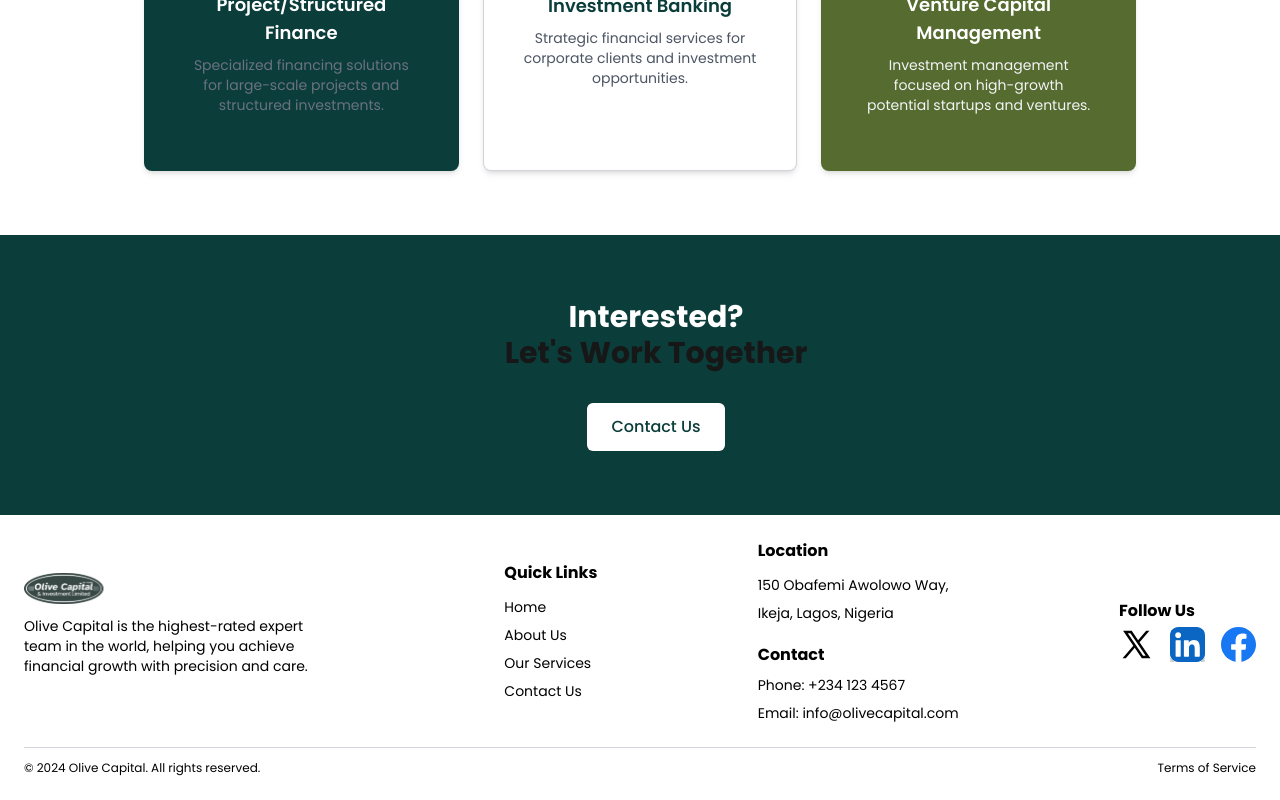
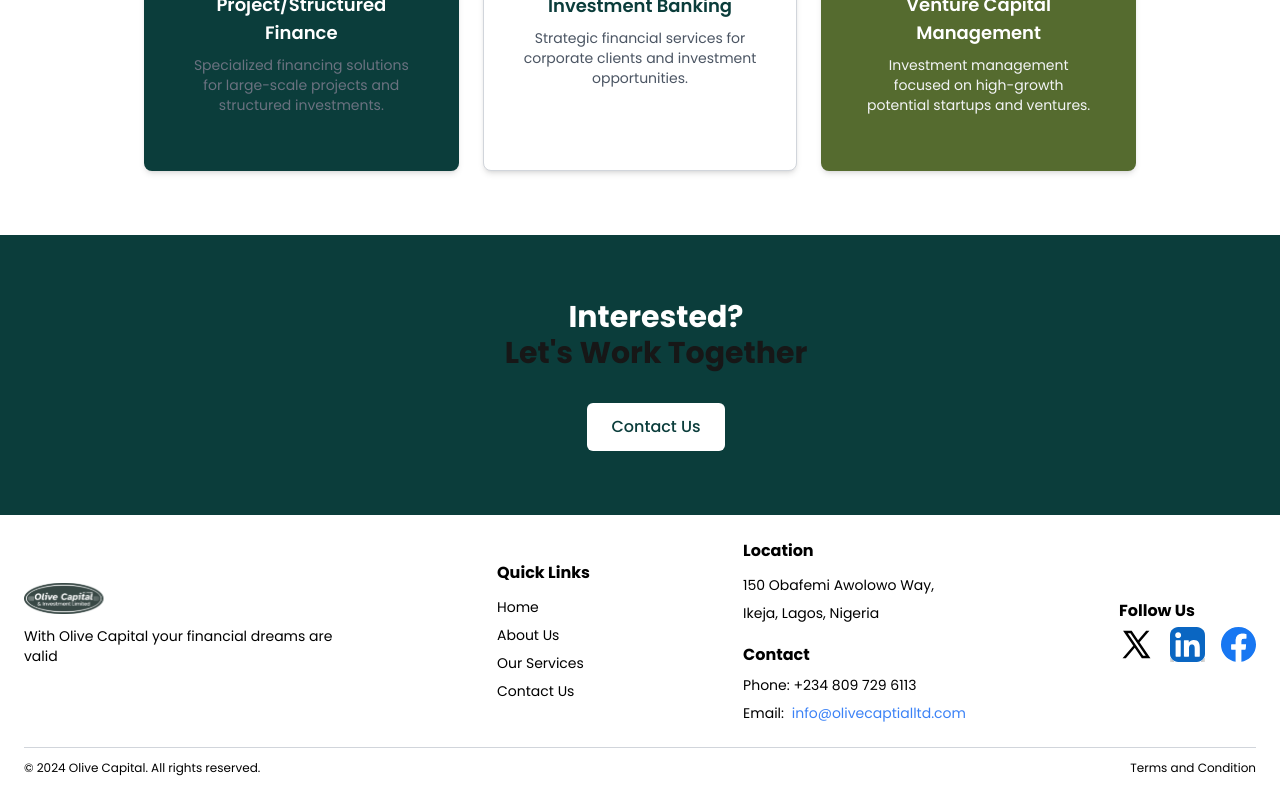
Before and after one commit to danielopara/olive-capital-website, a Next.js app: page / in a window 1280 px wide. Shown: the part 2645-3445 px from the top of the page. Built offline with nearby package versions, Linux system fonts and the light colour scheme.

Commit message:
adding pdf download

```diff
--- a/app/components/Footer.tsx
+++ b/app/components/Footer.tsx
@@ -1,6 +1,7 @@
 import React from "react";
 import Image from "next/image";
 import SocialButton from "./SocialButton";
+import Terms from "./Terms";
 
 export default function Footer() {
   const currentYear = new Date().getFullYear();
@@ -17,8 +18,7 @@ export default function Footer() {
             </a>
           </h3>
           <p className="text-sm mb-3 max-w-xs text-left text-black">
-            Olive Capital is the highest-rated expert team in the world, helping
-            you achieve financial growth with precision and care.
+            With Olive Capital your financial dreams are valid{" "}
           </p>
         </div>
 
@@ -37,8 +37,16 @@ export default function Footer() {
           <p>150 Obafemi Awolowo Way,</p>
           <p>Ikeja, Lagos, Nigeria</p>
           <h4 className="font-bold mt-3 text-base">Contact</h4>
-          <p>Phone: +234 123 4567</p>
-          <p>Email: info@olivecapital.com</p>
+          <p>Phone: +234 809 729 6113</p>
+          <p>
+            Email:{" "}
+            <a
+              href="mailto:info@olivecaptialltd.com"
+              className="text-blue-500 hover:underline ml-1"
+            >
+              info@olivecaptialltd.com
+            </a>
+          </p>
         </div>
 
         {/* Social buttons section */}
@@ -58,7 +66,7 @@ export default function Footer() {
           &copy; {currentYear} Olive Capital. All rights reserved.
         </small>
         <div className="flex flex-col md:flex-row justify-end mt-4 md:mt-0 space-y-1 md:space-y-0 md:space-x-3 text-xs text-black">
-          <a href="/terms">Terms of Service</a>
+          <Terms />
           {/* <a href="/policy">Privacy Policy</a> */}
         </div>
       </div>
--- /dev/null
+++ b/app/components/Terms.tsx
@@ -0,0 +1,14 @@
+import React from "react";
+
+export default function Terms() {
+  return (
+    <a
+      href="/olive-capital-terms-and-condition.pdf"
+      target="_blank"
+      rel="noopener noreferrer"
+      className="text-xs text-black hover:underline"
+    >
+      Terms and Condition
+    </a>
+  );
+}
```
Also changed, not shown: 1 other file (tests, documents, lock files or other folders).
